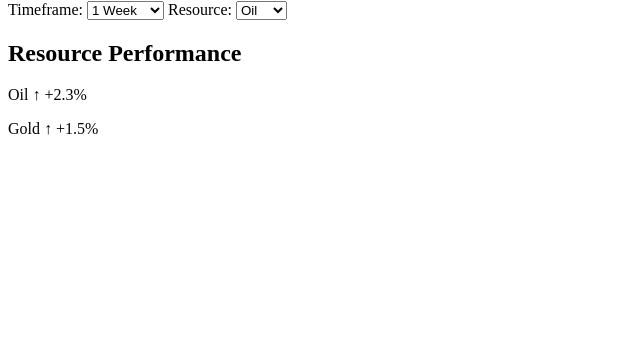
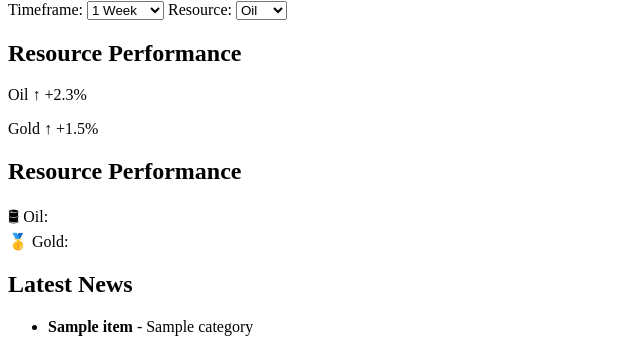
Before and after one commit to janeeswar/Git-exercise-G089, a Flask app: template econotrack/Templates/dashboard.html in a window 1280 px wide. Shown: the part 1457-1809 px from the top of the page, without its empty margins (0-640 px from the left). Before the commit the page ends 1592 px from the top, so only its background shows below. Run offline with Flask 3, Linux system fonts and the light colour scheme; the template is opened without the code that fills it: most values are stand-ins (such as "Sample title", 1, 10 or a date in 2020).

Commit message:
Completed dashboard database integration and fixes

```diff
--- a/econotrack/Static/JS/dashboard.js
+++ b/econotrack/Static/JS/dashboard.js
@@ -25,3 +25,27 @@ new Chart(goldCtx, {
         }]
     }
 });
+// Sample price data
+const oilPrices = [70, 72, 75, 73, 78];
+const goldPrices = [1900, 1950, 1920, 1980, 2000];
+
+// Function to check rising/falling
+function getPerformance(prices) {
+    const first = prices[0];
+    const last = prices[prices.length - 1];
+
+    if (last > first) {
+        return "Rising 📈";
+    } else if (last < first) {
+        return "Falling 📉";
+    } else {
+        return "Stable ➖";
+    }
+}
+
+// Display results
+document.getElementById("oilPerformance").innerText =
+    getPerformance(oilPrices);
+
+document.getElementById("goldPerformance").innerText =
+    getPerformance(goldPrices);
--- a/econotrack/Templates/dashboard.html
+++ b/econotrack/Templates/dashboard.html
@@ -40,3 +40,20 @@
 
 <p>Oil ↑ +2.3%</p>
 <p>Gold ↑ +1.5%</p>
+<h2>Resource Performance</h2>
+
+<div id="performance">
+    <div>🛢 Oil: <span id="oilPerformance"></span></div>
+    <div>🥇 Gold: <span id="goldPerformance"></span></div>
+</div>
+
+<h2>Latest News</h2>
+
+<ul>
+{% for item in news %}
+    <li>
+        <strong>{{ item['title'] }}</strong>
+        - {{ item['category'] }}
+    </li>
+{% endfor %}
+</ul>
```
